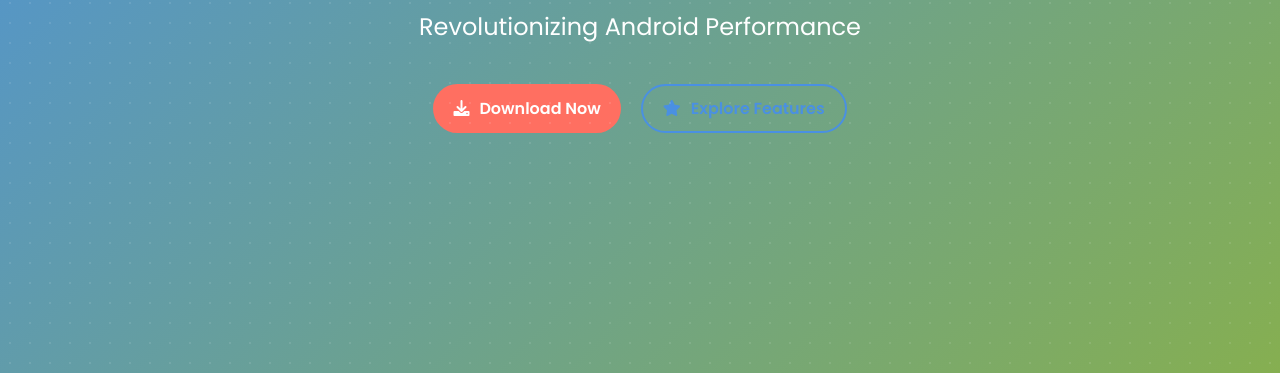
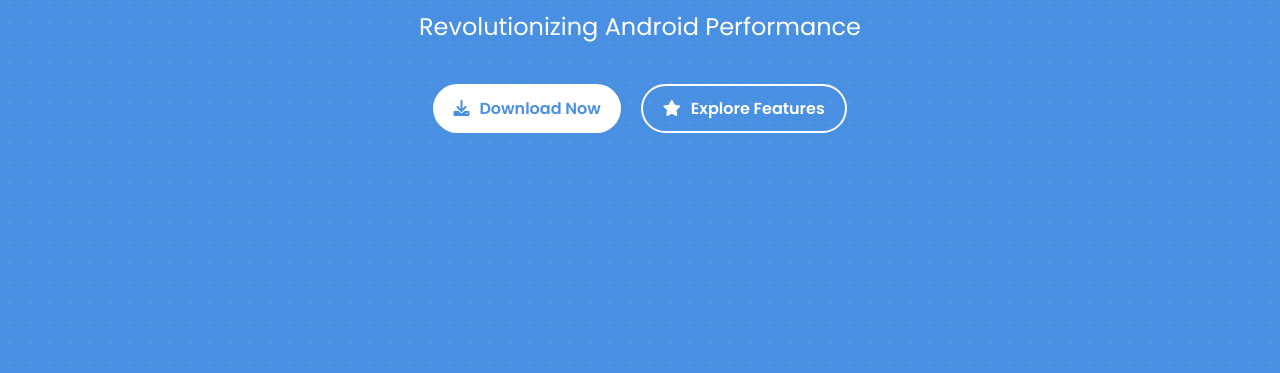
Before and after one commit to AlirezaParsi/alirezaparsi.github.io, a plain HTML site: page index.html in a window 1280 px wide. Shown: the part 427-800 px from the top of the page. Drawn offline with Linux system fonts and the light colour scheme.

Commit message:
Update style.css

```diff
--- a/style.css
+++ b/style.css
@@ -1,11 +1,11 @@
 :root {
-  --primary-color: #4A90E2; /* Trustworthy Blue */
-  --secondary-color: #FF6F61; /* Energetic Coral */
-  --background-color: #F5F7FA; /* Light Gray */
+  --primary-color: #4A90E2; /* Trusting Blue */
+  --secondary-color: #FFFFFF; /* White */
+  --background-color: #FFFFFF; /* White */
   --text-color: #333333; /* Dark Gray */
-  --accent-color: #88B04B; /* Natural Green */
+  --accent-color: #4A90E2; /* Trusting Blue */
   --shadow-color: rgba(74, 144, 226, 0.2); /* Soft Blue Shadow */
-  --card-background: #FFFFFF; /* White */
+  --card-background: #F5F7FA; /* Light Gray */
 }
 
 /* General Styles */
@@ -96,13 +96,13 @@ body {
 
 .btn.primary {
   background: var(--secondary-color);
-  color: white;
+  color: var(--primary-color);
 }
 
 .btn.secondary {
   background: transparent;
-  border: 2px solid var(--primary-color);
-  color: var(--primary-color);
+  border: 2px solid var(--secondary-color);
+  color: var(--secondary-color);
 }
 
 .btn:hover {
```
